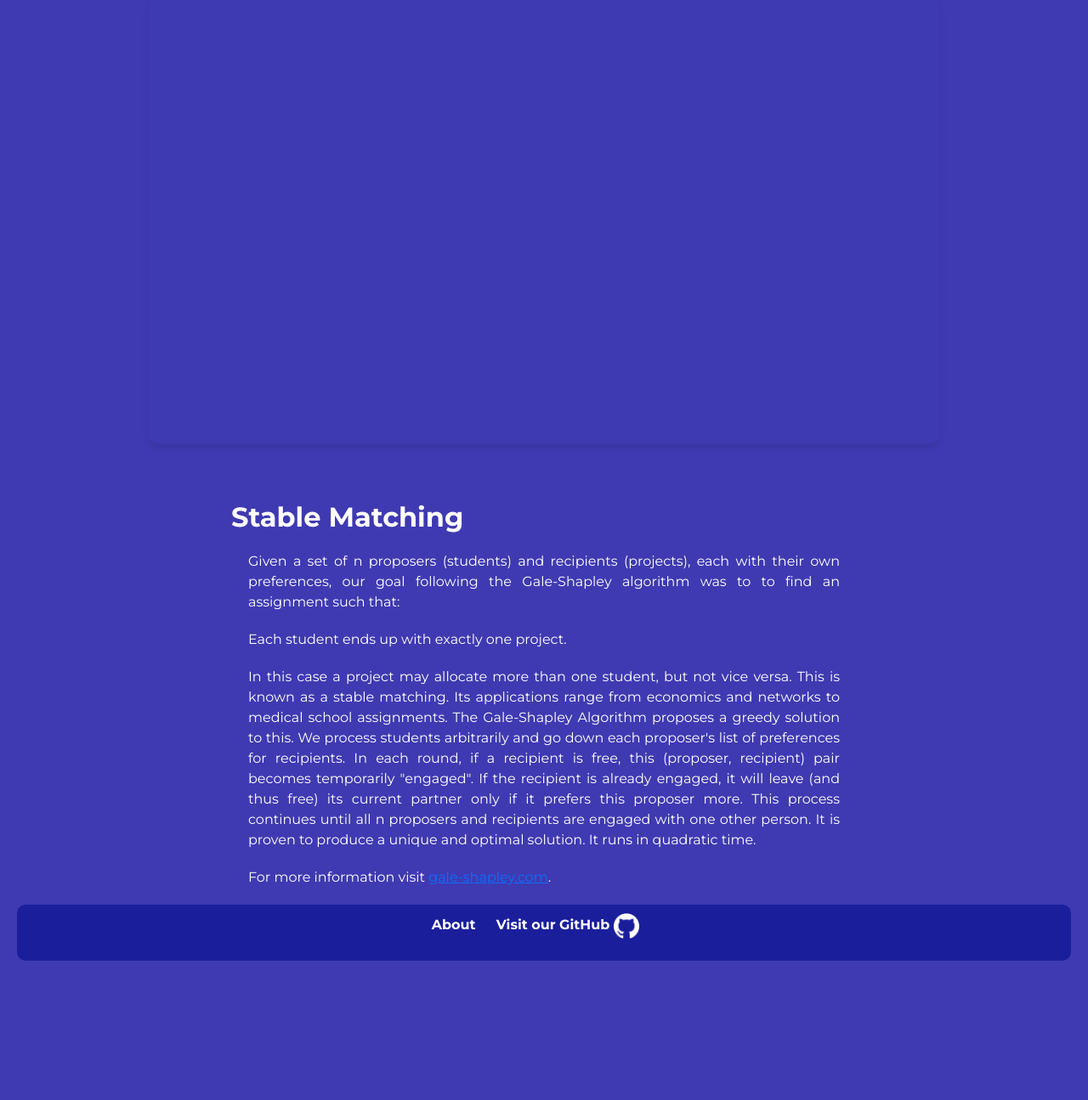
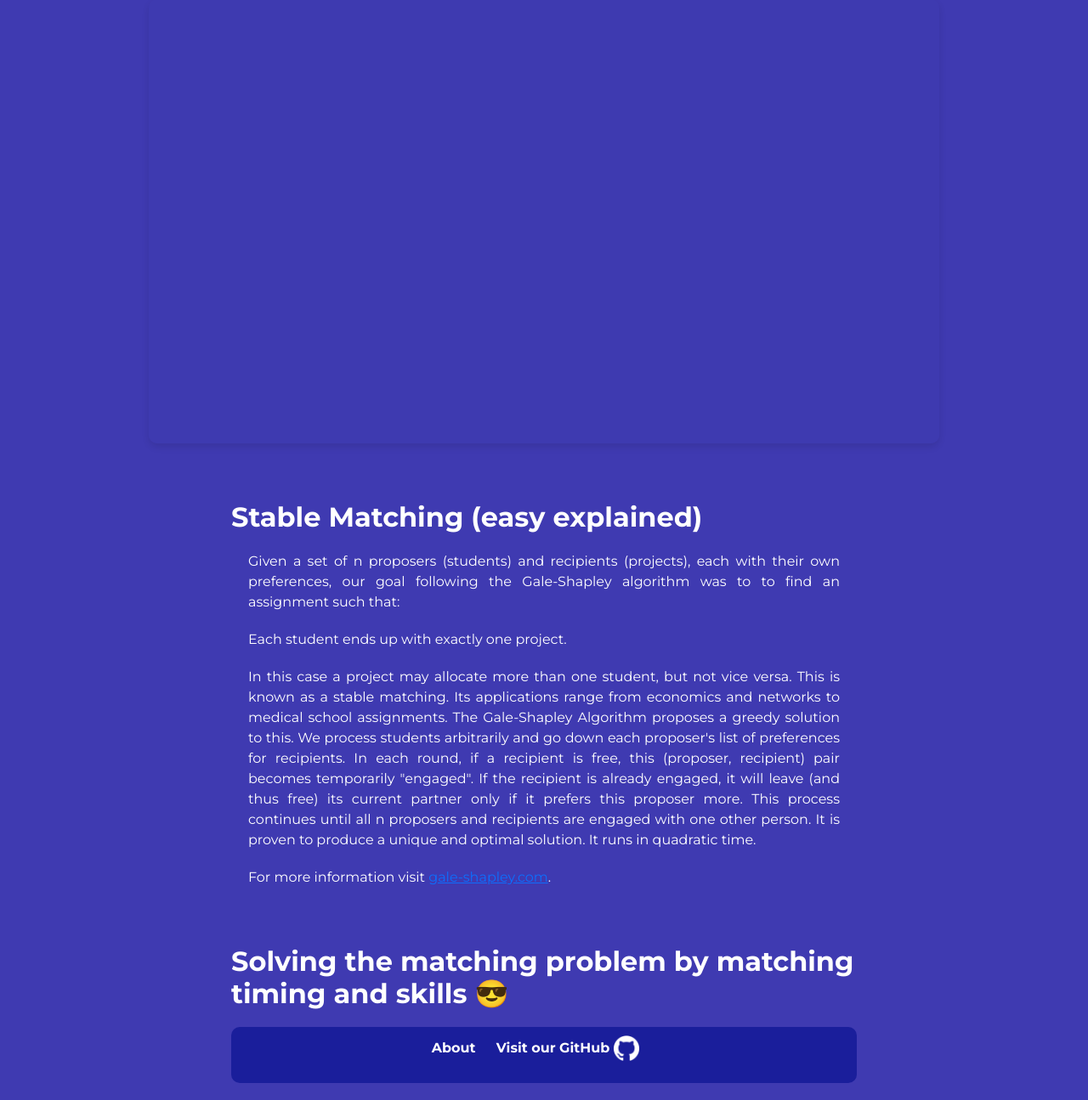
Before and after one commit to data-structures-algorithms-group4/student-project-matching, a Flask app: page / in a window 1280 px wide. Shown: the part 659-1954 px from the top of the page at 85% size. Before the commit the page ends 1790 px from the top, so only its background shows below. Run offline with Flask 3, Linux system fonts and the light colour scheme.

Commit message:
Updates home.html

```diff
--- a/student_project_matching/templates/home.html
+++ b/student_project_matching/templates/home.html
@@ -136,7 +136,7 @@
 <div class="container">
     <div class="row">
         <div class="col-md-8 offset-md-2">
-            <h2 class="mt-5">Stable Matching</h2>
+            <h2 class="mt-5">Stable Matching (easy explained)</h2>
             <p>Given a set of n proposers (students) and recipients (projects), each with their own preferences, our goal following the Gale-Shapley algorithm was to
                 to find an assignment such that:</p>
                 <p>Each student ends up with exactly one project.</p>
@@ -152,6 +152,13 @@
         </div>
     </div>
 </div>
+
+<!-- Section with provided text -->
+<div class="container">
+    <div class="row">
+        <div class="col-md-8 offset-md-2">
+            <h2 class="mt-5">Solving the matching problem by matching timing and skills &#x1F60E;</h2>
+            <p></p>
 </body>
 <nav>
   <ul>
```
